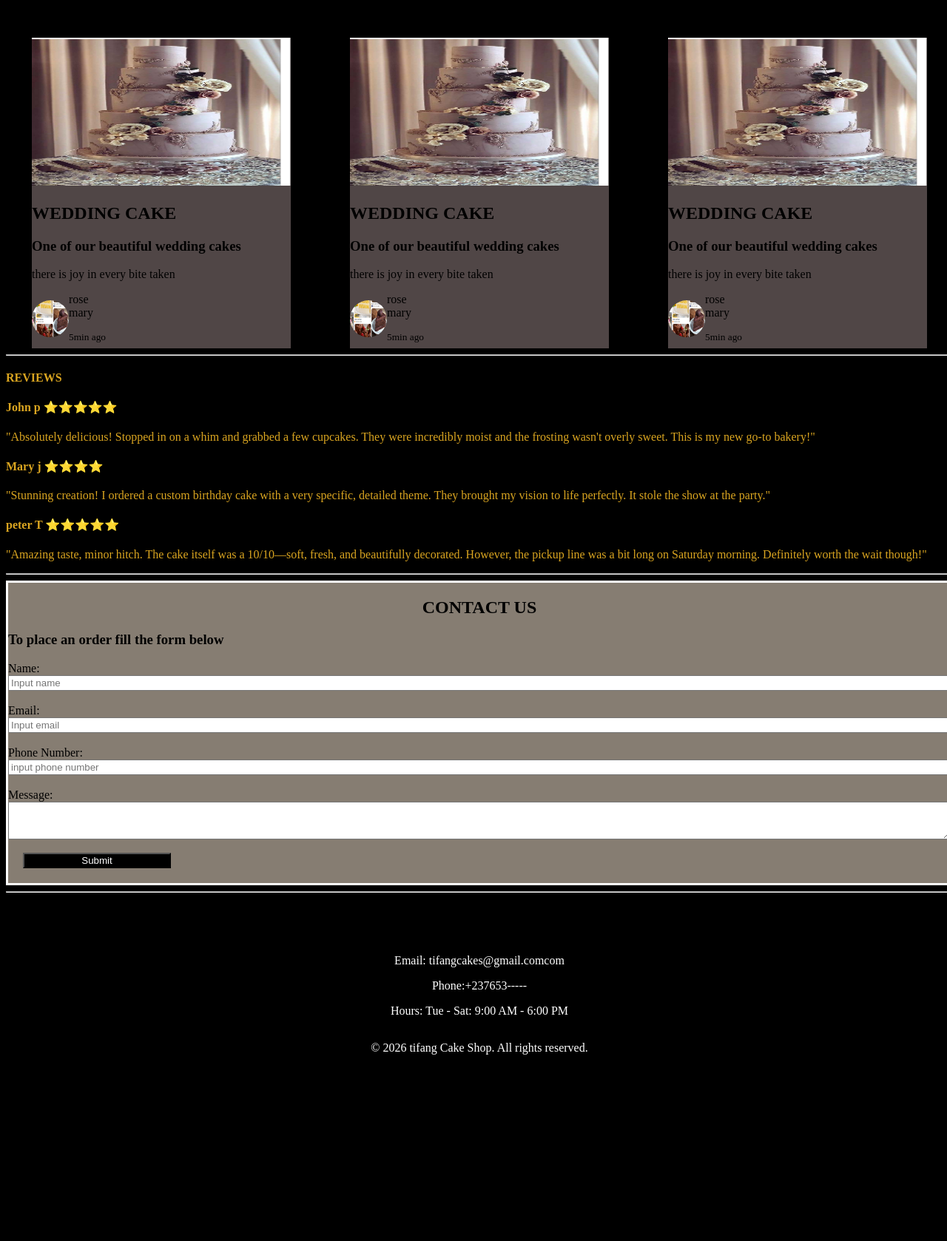
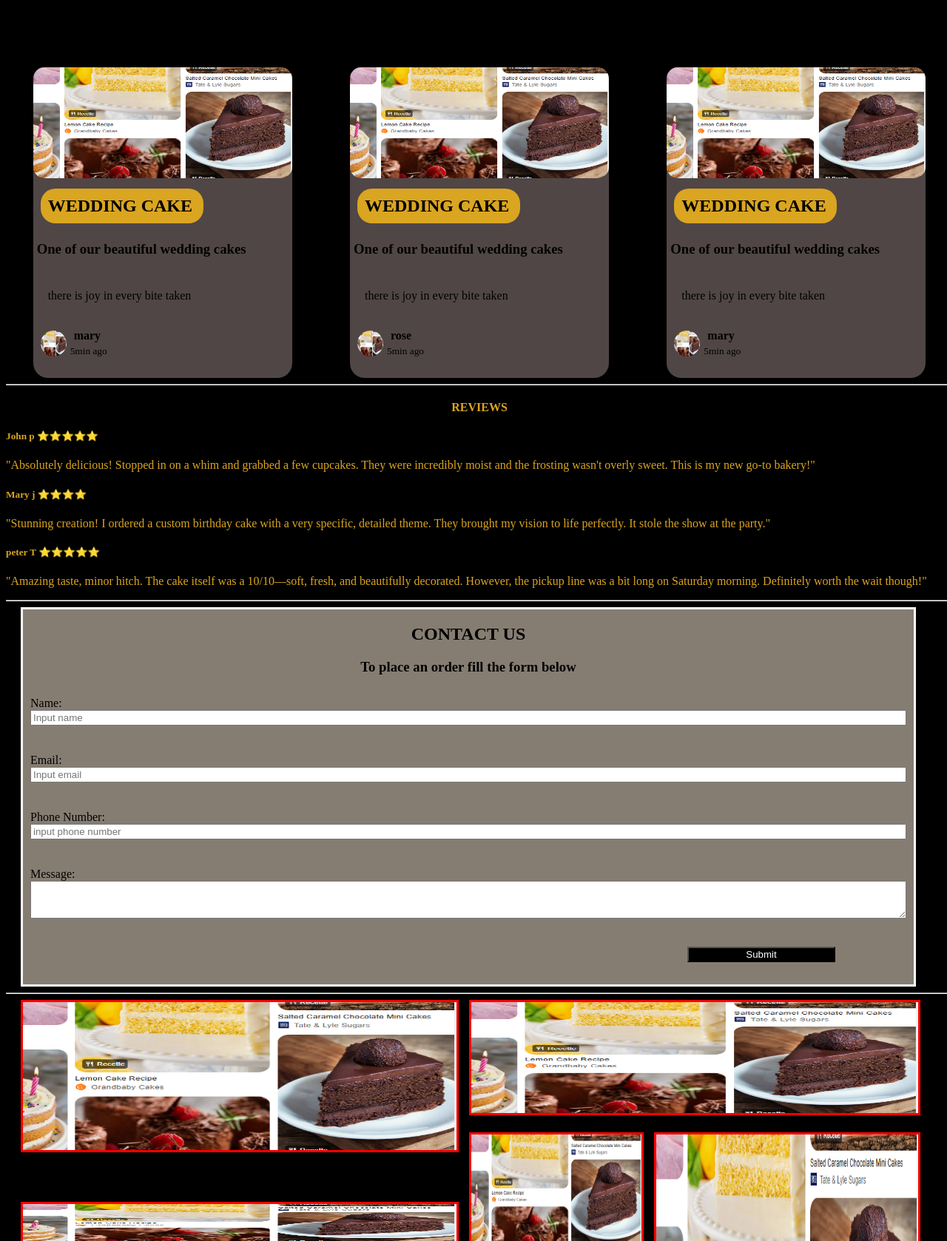
Before and after one commit to TIFANG-FAVOUR2008/Portfolio, a plain HTML site: page index.html in a window 1280 px wide. Shown: the part 1122-2800 px from the top of the page at 74% size. Before the commit the page ends 2572 px from the top, so only its background shows below. Drawn offline with Linux system fonts and the light colour scheme.

Commit message:
first hosting

```diff
--- a/firsts assi.css
+++ b/firsts assi.css
@@ -25,13 +25,14 @@ nav >a{
     color: black;
 }
 
-#about >h1 {
+#home {
 color: rgba(255, 255, 255, 0.719);
 font-family: 'Franklin Gothic Medium', 'Arial Narrow', Arial, sans-serif;
 font-size: 65px;
 text-align: center;
+padding: 20px;
 }
-#about >p{
+#about {
     text-align: center;
     color:goldenrod ;
     font-style: italic;
@@ -42,60 +43,128 @@ text-align: center;
     background-color: rgba(117, 102, 102, 0.685);
     width: 350px;
     height: 420px;
+    border-radius: 20px;
 }
 .blog1child1 >img{
-    width: 50px;
+    width: 35px;
+    height: 35px;
     border-radius: 100px;
     position: relative;
-    top: 10px;
+    bottom: 8px;
+    padding: 10px;
 
 }
 .blog-1 >img{
-    height: 200px;
-    width: 560px;
+    height: 150px;
+    width: 350px;
+    border-radius: 15px;
+}
+.blog-1 >h2{
+    padding: 10px;
+    margin: 10px;
+    background-color: goldenrod;
+    width: 200px;
+    border-radius: 20px;
+}
+.blog-1 >h3{
+    padding: 5px;
+}
+.blog-1 >p{
+    padding: 20px;
+}
+.blog-1 >small{
+    position: relative;
+    bottom: 30px;
 }
 .cards{
     display: flex;
     justify-content: space-around;
     background-color:black;
-    gap: 10px;
+    gap: 5px;
+
 }
 
 .blog-2{
     background-color: rgba(117, 102, 102, 0.685);
     width: 350px;
     height: 420px;
+    border-radius: 20px;
 
 }
 .blog2child2>img{
-    width: 50px;
+     width: 35px;
+    height: 35px;
     border-radius: 100px;
     position: relative;
-    top: 10px;
+    bottom: 8px;
+    padding: 10px;
+
 }
 .blog-2 >img{
-    height: 200px;
-    width: 560px;
+    height: 150px;
+    width: 350px;
+    border-radius: 15px
 }
 
-
+.blog-2 >h2{
+    padding: 10px;
+    margin: 10px;
+    background-color: goldenrod;
+    width: 200px;
+    border-radius: 20px;
+}
+.blog-2 >h3{
+    padding: 5px;
+}
+.blog-2 >p{
+    padding: 20px;
+}
+.blog-2 >small{
+    position: relative;
+    bottom: 30px;
+}
 
 .blog-3{
     background-color: rgba(117, 102, 102, 0.685);
     width: 350px;
     height: 420px;
+    border-radius: 20px;
 
 }
 .blog3child3>img{
-    width: 50px;
+    width: 35px;
+    height: 35px;
     border-radius: 100px;
     position: relative;
-    top: 10px;
+    bottom: 8px;
+    padding: 10px;
+
+
 }
 .blog-3 >img{
-    height: 200px;
-    width: 560px;
+   height: 150px;
+    width: 350px;
+    border-radius: 15px
 }
+.blog-3 >h2{
+    padding: 10px;
+    margin: 10px;
+    background-color: goldenrod;
+    width: 200px;
+    border-radius: 20px;
+}
+.blog-3 >h3{
+    padding: 5px;
+}
+.blog-3 >p{
+    padding: 20px;
+}
+.blog-3 >small{
+    position: relative;
+    bottom: 30px;
+}
+
+
 .footer{
     display: flex;
     color:white ;
@@ -107,10 +176,18 @@ text-align: center;
    background-color: rgba(190, 178, 162, 0.705);
    border: solid;
    border-color: white;
-   margin: ;
+   overflow-x: hidden;
+   margin-right: 50px;
+   margin-left: 20px;
+}
+#contact >h3{
+text-align: center;
 }
 #reviews{
     color: goldenrod;
+}
+#reviews >h4{
+    text-align: center;
 }
 #services{
     color:goldenrod ;
@@ -129,7 +206,7 @@ button{
     width: 200px;
     margin-bottom: 20px;
     position: relative;
-    left: 20px;
+    left: 75%;
     color: white;
     background-color: black;
     cursor: pointer;
@@ -138,10 +215,13 @@ button{
     width: 100%;
 
 }
+nav >a{
+    text-decoration: none;
+}
 .icon >img{
 position:fixed;
-right:15% ;
-top: 500px;
+right:2% ;
+top: 475px;
 
 }
 .wicon{
@@ -181,17 +261,152 @@ top: 500px;
     form >div{
         display: grid;
         grid-template-columns: 1fr;
+        padding: 10px;
+
     }
     form >label{
         display: grid;
         grid-template-columns: 1fr;
     }
 
+    /*gallery*/
+    .parent{
+    display: grid;
+    gap: 20px;
+    padding-right: 50px;
+    padding-left: 20px;
+    grid-template-areas:
+    "pic1 pic1 pic1 pic2 pic2 pic2 "
+    "pic1 pic1 pic1 pic4 pic5 pic5 "
+    "pic3 pic3 pic3 pic4 pic5 pic5 "
+    "pic6 pic6 pic7 pic7 pic5 pic5 "
+    "pic6 pic6 pic7 pic7 pic5 pic5"
+    "pic6 pic6 pic9 pic9 pic9 pic10"
+    "pic8 pic8 pic9 pic9 pic9 pic10";
+}
+
+.parent >section{
+    background-color: grey;
+
+}
+
+.pic1{
+     grid-area: pic1;
+     height: 200px;
+
+}
+.pic2{
+     grid-area: pic2;
+     height: 150px;
+}
+.pic3{
+     grid-area: pic3;
+     height: 50px;
+
+}
+.pic4{
+     grid-area: pic4;
+}
+.pic5{
+     grid-area: pic5;
+}
+.pic6{
+     grid-area: pic6;
+     height: 200px;
+}
+.pic7{
+     grid-area: pic7;
+}
+.pic8{
+     grid-area: pic8;
+}
+.pic9{
+     grid-area: pic9;
+
+}
+.pic10{
+    grid-area:pic10;
+}
+.pic1 >img{
+    width: 100%;
+    height: 100%;
+    border: solid;
+    border-color: red;
+}
+.pic1 >img{
+    width: 100%;
+    height: 100%;
+    border: solid;
+    border-color: red;
+}
+
+.pic2 >img{
+    width: 100%;
+    height: 100%;
+    border: solid;
+    border-color: red;
+}
+
+.pic3 >img{
+    width: 100%;
+    height: 100%;
+    border: solid;
+    border-color: red;
+}
+
+.pic4 >img{
+    width: 100%;
+    height: 100%;
+    border: solid;
+    border-color: red;
+}
+
+.pic5 >img{
+    width: 100%;
+    height: 100%;
+    border: solid;
+    border-color: red;
+}
+
+.pic6 >img{
+    width: 100%;
+    height: 100%;
+    border: solid;
+    border-color: red;
+}
+
+.pic7 >img{
+    width: 100%;
+    height: 100%;
+    border: solid;
+    border-color: red;
+}
+
+.pic8 >img{
+    width: 100%;
+    height: 100%;
+    border: solid;
+    border-color: red;
+}
+
+.pic9 >img{
+    width: 100%;
+    height: 100%;
+    border: solid;
+    border-color: red;
+}
+
+.pic10 >img{
+    width: 100%;
+    height: 100%;
+    border: solid;
+    border-color: red;
+}
+
 
 /*responsiveness*/
 
     @media  (max-width: 768px) {
-        flex-direction: column-gap: 20px;
       .navigation{
         flex-direction: column;
         flex-wrap: wrap;
@@ -202,7 +417,7 @@ top: 500px;
         .body{
            flex-direction: column;
       }
-        }
+
         .footer{
             flex-direction: column;
       }
@@ -219,9 +434,16 @@ top: 500px;
             flex-direction: column;
 
       }
-      h1{
-        font-size: medium;
+
+      #about {
+        font-size: 30px;
       }
-      h1 >p{
-        font-size: smallss;
+      #home {
+        font-size: 40px;
       }
+
+      body{
+        overflow-x: hidden;
+      }
+
+    }
--- a/index.html
+++ b/index.html
@@ -8,23 +8,27 @@
 </head>
 
 <body>
-    <div class="parent">
+    <div class="father">
 <!--navigation bar -->
     <div class="navigation">
     <nav>
+     <a href="#home">Home</a>
     <a href="#about">About</a>
     <a href="#services">Services</a>
     <a href="#Blog">Blog</a>
-    <a href="#Reviews">Reviews</a>
+    <a href="#reviews">Reviews</a>
     <a href="#contact">Contact</a>
+    <a href="#gallery">Gallery</a>
 
     </nav>
 
     </div>
 
 <!--hero section-->
-    <div id="about">
-        <h1>TIFANG'S CAKES 🎂</h1>
+        <div>
+        <h1 id="home">TIFANG'S CAKES 🎂</h1>
+        </div>
+         <div id="about">
         <p> Welcome to tifangs cakes<br> we deliver freshsly baked cakes <br>Each bite taken is made with love </p>
     </div>
     <div class="icon">
@@ -84,37 +88,37 @@
 
 <div class="cards">
     <div class="blog-1">
-        <img src="WEDDING CAKE.png">
+        <img src="Screenshot 2026-08-04 035620.png">
         <h2>WEDDING CAKE</h2>
         <h3>One of our beautiful wedding cakes</h3>
         <p>there is joy in every bite taken</p>
         <div class="blog1child1">
             <img src="Screenshot 2026-08-04 035620.png">
-            <div>rose mary</div>
+            <strong> mary</strong>
             </div>
             <small> 5min ago</small>
 
 </div>
 <div class="blog-2">
-        <img src="WEDDING CAKE.png">
+        <img src="Screenshot 2026-08-04 035620.png">
         <h2>WEDDING CAKE</h2>
         <h3>One of our beautiful wedding cakes</h3>
         <p>there is joy in every bite taken</p>
         <div class="blog2child2">
             <img src="Screenshot 2026-08-04 035620.png">
-            <div>rose mary</div>
+            <strong>rose </strong>
             </div>
             <small> 5min ago</small>
 
         </div>
             <div class="blog-3">
-        <img src="WEDDING CAKE.png">
+        <img src="Screenshot 2026-08-04 035620.png">
         <h2>WEDDING CAKE</h2>
         <h3>One of our beautiful wedding cakes</h3>
         <p>there is joy in every bite taken</p>
         <div class="blog3child3">
             <img src="Screenshot 2026-08-04 035620.png">
-            <div>rose mary</div>
+            <strong> mary</strong>
             </div>
             <small> 5min ago</small>
 
@@ -130,12 +134,12 @@
     <!--REVIEWS SECTION-->
         <div id="reviews">
     <H4>REVIEWS</H4>
-    <h4>John p  ⭐⭐⭐⭐⭐</h4>
+    <h5>John p  ⭐⭐⭐⭐⭐</h5>
     <p >"Absolutely delicious! Stopped in on a whim and grabbed a few cupcakes. They were incredibly moist and the frosting wasn't overly sweet. This is my new go-to bakery!"</p>
 
-    <h4>Mary j ⭐⭐⭐⭐</h4>
+    <h5>Mary j ⭐⭐⭐⭐</h5>
     <p >"Stunning creation! I ordered a custom birthday cake with a very specific, detailed theme. They brought my vision to life perfectly. It stole the show at the party."</p>
-    <h4>peter T ⭐⭐⭐⭐⭐</h4>
+    <h5>peter T ⭐⭐⭐⭐⭐</h5>
     <p>"Amazing taste, minor hitch. The cake itself was a 10/10—soft, fresh, and beautifully decorated. However, the pickup line was a bit long on Saturday morning. Definitely worth the wait though!"</p>
     </div>
 
@@ -173,6 +177,41 @@
 
     </div>
     <hr>
+    <div class="parent" id="gallery">
+
+        <section class="pic1">
+            <img src="Screenshot 2026-08-04 035620.png"
+            height="200px" width="250p">
+            </section>
+        <section class="pic2">
+            <img src="Screenshot 2026-08-04 035620.png" width="100%" height="150px">
+            </section>
+        <section class="pic3">
+            <img src="Screenshot 2026-08-04 035620.png">
+            </section>
+        <section class="pic4">
+            <img src="Screenshot 2026-08-04 035620.png">
+            </section>
+        <section class="pic5">
+            <img src="Screenshot 2026-08-04 035620.png">
+            </section>
+        <section class="pic6">
+            <img src="Screenshot 2026-08-04 035620.png">
+            </section>
+        <section class="pic7">
+            <img src="Screenshot 2026-08-04 035620.png">
+            </section>
+        <section class="pic8">
+            <img src="Screenshot 2026-08-04 035620.png">
+            </section>
+        <section class="pic9">
+            <img src="Screenshot 2026-08-04 035620.png">
+            </section>
+        <section class="pic10">
+            <img src="Screenshot 2026-08-04 035620.png">
+            </section>
+    </div>
+    <hr>
     <H2>HELLO</H2>
     <!--footer section-->
     <footer>
```
